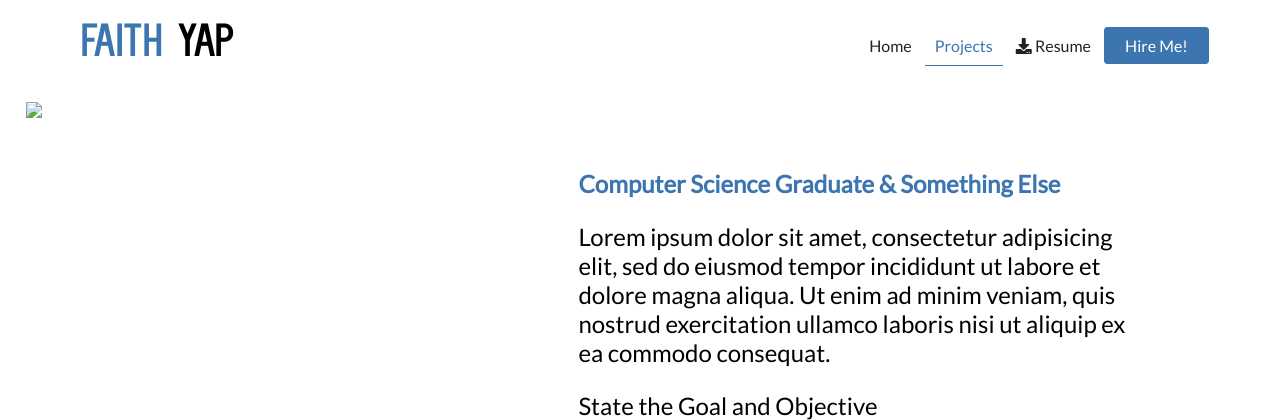
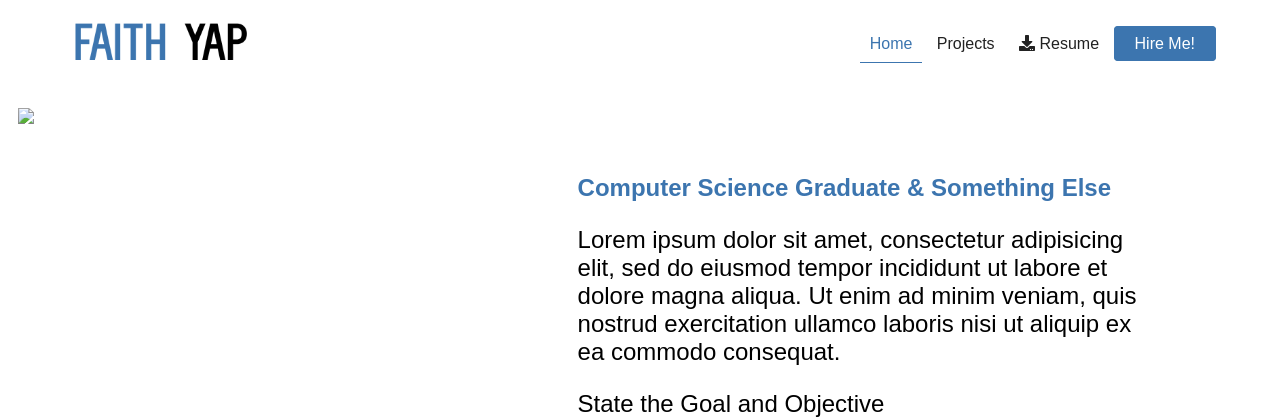
Before and after one commit to gregoryabellanosa/CECS470TermProject, a PHP site: page / in a window 1280 px wide. Shown: the top 420 px of the page. Run offline with PHP 8.4, Linux system fonts and the light colour scheme; some libraries are stand-ins or nearby versions.

Commit message:
some combining efforts

```diff
--- a/contact.html
+++ b/contact.html
@@ -3,13 +3,13 @@
   <head>
     <meta charset="utf-8">
     <title>Projects | Faith Yap</title>
-    <link rel="stylesheet" href="style.css">
+    <link rel="stylesheet" href="css/project-style.css">
     <link rel="stylesheet" href="https://cdnjs.cloudflare.com/ajax/libs/font-awesome/4.7.0/css/font-awesome.min.css">
 </head>
   </head>
   <body>
     <nav>
-      <a href="index.html"><img class="logo" src="faithyaplogo.png"></a>
+      <a href="index.html"><img class="logo" src="img/faithyaplogo.png"></a>
       <ul>
         <li><a href="index.html">Home</a></li>
         <li><a href="projects.html">Projects</a></li>
--- a/css/project-style.css
+++ b/css/project-style.css
@@ -17,6 +17,12 @@ nav ul {
 
 nav li {
   display: inline;
+}
+
+.logo
+{
+  width: 15%;
+  height: auto;
 }
 
 nav a {
--- a/index.html
+++ b/index.html
@@ -4,6 +4,7 @@
 	<meta charset="utf-8">
 	<title>Faith Yap</title>
 	<link rel="stylesheet" type="text/css" href="css/index-style.css">
+	<link rel="stylesheet" type="text/css" href="css/project-style.css">
 	<link href="https://fonts.googleapis.com/css?family=Lato" rel="stylesheet">
 	<link rel="stylesheet" href="https://use.fontawesome.com/releases/v5.0.10/css/all.css" integrity="sha384-+d0P83n9kaQMCwj8F4RJB66tzIwOKmrdb46+porD/OvrJ+37WqIM7UoBtwHO6Nlg" crossorigin="anonymous">
 </head>
@@ -11,8 +12,8 @@
 	<nav>
 		<a href="index.html"><img class="logo" src="img/faithyaplogo.png"></a>
 		<ul>
-			<li><a href="index.html">Home</a></li>
-			<li><a class="currentpage" href="projects.html">Projects</a></li>
+			<li><a class="currentpage" href="index.html">Home</a></li>
+			<li><a href="projects.html">Projects</a></li>
 			<li><a href=""><i class="fa fa-download" aria-hidden="true"></i> Resume</a></li>
 			<li><a class="hire" href="contact.html">Hire Me!</a></li>
 		</ul>
```
Also changed, not shown: img/faithyaplogo.png, 1 other file.
